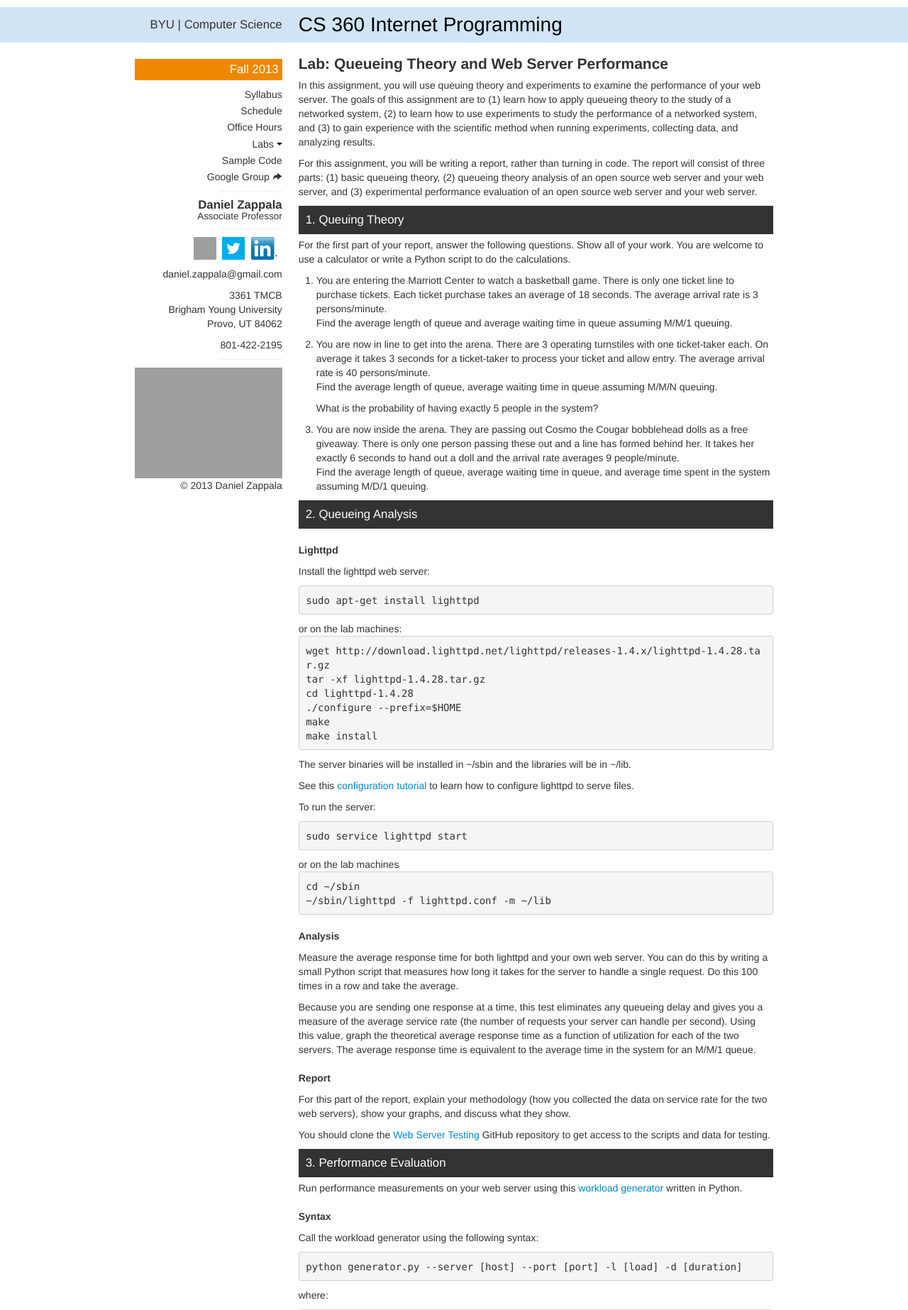
After one commit to zappala/cs360-web, a Flask app: template templates/fall-2013/labs/queueing-theory.html in a window 1280 px wide. The commit adds this page. Shown: the top 1846 px of the page at 71% size. Run offline with Flask 2, Linux system fonts and the light colour scheme; the template is opened without the code that fills it, so the values that code supplies are empty; some libraries are stand-ins or nearby versions; grey boxes are pictures that could not be loaded.

Commit message:
Added queueing theory lab for Fall 2013.

```diff
--- /dev/null
+++ b/templates/fall-2013/labs/queueing-theory.html
@@ -0,0 +1,303 @@
+{% extends "fall-2013/sidebar.html" %}
+
+{% block page %}
+
+<div class="text">
+  <div class="row-fluid">
+    <div class="span12">
+      <h1 class="top">Lab: Queueing Theory and Web Server Performance</h1>
+
+      <p>In this assignment, you will use queuing theory and experiments to
+	examine the performance of your web server.  The goals of this
+	assignment are to (1) learn how to apply queueing theory to the study
+	of a networked system, (2) to learn how to use experiments to study
+	the performance of a networked system, and (3) to gain experience with
+	the scientific method when running experiments, collecting data, and
+	analyzing results.</p>
+
+      <p>For this assignment, you will be writing a report, rather than
+	turning in code.  The report will consist of three parts: (1) basic
+	queueing theory, (2) queueing theory analysis of an open source web
+	server and your web server, and (3) experimental performance
+	evaluation of an open source web server and your web server.</p>
+
+      <h2>1. Queuing Theory</h2>
+
+      <p>For the first part of your report, answer the following
+	questions. Show all of your work. You are welcome to use a calculator
+	or write a Python script to do the calculations.</p>
+
+      <ol>
+
+	<li>You are entering the Marriott Center to watch a basketball game.
+	  There is only one ticket line to purchase tickets.  Each ticket
+	  purchase takes an average of 18 seconds. The average arrival rate is 3
+	  persons/minute.
+
+	  <p>Find the average length of queue and average waiting time in queue
+	    assuming M/M/1 queuing.</p>
+
+	</li>
+
+	<li>You are now in line to get into the arena.  There are 3 operating
+	  turnstiles with one ticket-taker each.  On average it takes 3 seconds
+	  for a ticket-taker to process your ticket and allow entry. The average
+	  arrival rate is 40 persons/minute.
+
+	  <p>Find the average length of queue, average waiting time in queue
+	    assuming M/M/N queuing.</p>
+
+	  <p>What is the probability of having exactly 5 people in the system?</p>
+
+	</li>
+
+	<li>You are now inside the arena.  They are passing out Cosmo the
+	  Cougar bobblehead dolls as a free giveaway.  There is only one person
+	  passing these out and a line has formed behind her.  It takes her
+	  exactly 6 seconds to hand out a doll and the arrival rate averages 9
+	  people/minute.
+
+	  <p>Find the average length of queue, average waiting time in queue,
+	    and average time spent in the system assuming M/D/1 queuing.</p>
+
+	</li>
+
+      </ol>
+
+      <h2>2. Queueing Analysis</h2>
+
+      <h3>Lighttpd</h3>
+
+      <p>Install the lighttpd web server:</p>
+
+<pre>
+sudo apt-get install lighttpd
+</pre>
+
+      or on the lab machines:
+
+<pre>
+wget http://download.lighttpd.net/lighttpd/releases-1.4.x/lighttpd-1.4.28.tar.gz
+tar -xf lighttpd-1.4.28.tar.gz
+cd lighttpd-1.4.28
+./configure --prefix=$HOME
+make
+make install
+</pre>
+
+      <p>The server binaries will be installed in ~/sbin and the libraries
+	will be in ~/lib.</p>
+
+      <p>See this
+
+	<a href="http://redmine.lighttpd.net/projects/lighttpd/wiki/TutorialConfiguration">configuration tutorial</a>
+
+	to learn how to configure lighttpd to serve files.</p>
+
+      <p>To run the server:</p>
+
+<pre>
+sudo service lighttpd start
+</pre>
+
+      or on the lab machines
+
+<pre>
+cd ~/sbin
+~/sbin/lighttpd -f lighttpd.conf -m ~/lib
+</pre>
+
+      <h3>Analysis</h3>
+
+      <p>Measure the average response time for both lighttpd and your own web server. You can do this
+	by writing a small Python script that measures how long it takes for the server to handle a single request.
+	Do this 100 times in a row and take the average.</p>
+
+      <p>Because you are sending one response at a time, this test
+	eliminates any queueing delay and gives you a measure of the average
+	service rate (the number of requests your server can handle per
+	second).  Using this value, graph the theoretical average response
+	time as a function of utilization for each of the two servers. The
+	average response time is equivalent to the average time in the system
+	for an M/M/1 queue.</p>
+
+      <h3>Report</h3>
+
+      <p>For this part of the report, explain your methodology (how you
+	collected the data on service rate for the two web servers), show your
+	graphs, and discuss what they show.</p>
+
+      <p>You should clone
+	the <a href="https://github.com/zappala/web-server-testing">Web
+	Server Testing</a> GitHub repository to get access to the
+	scripts and data for testing.</p>
+
+      <h2>3. Performance Evaluation</h2>
+
+      <p>Run performance measurements on your web server using this
+
+	<a href="https://github.com/zappala/web-server-testing/blob/master/tests/generator.py">workload
+	generator</a>
+
+	written in Python.</p>
+
+      <h3>Syntax</h3>
+
+      <p>Call the workload generator using the following syntax:</p>
+
+<pre>
+python generator.py --server [host] --port [port] -l [load] -d [duration]
+</pre>
+
+      <p>where:</p>
+
+<pre>
+[host]     -- the hostname where your server is running (default localhost)
+[port]     -- the port your server is listening on (default 80)
+[load]     -- the average load in clients per second (default 1)
+[duration] -- the duration of the test in seconds (default 1)
+</pre>
+
+      <p>For example:</p>
+
+<pre>
+python generator.py --port 8000 -l 10 -d 30
+</pre>
+
+      <p>will generate 10 clients per second, for 30 seconds, accessing
+	the web server on localhost at port 8000.</p>
+
+      <h3>Web Server Configuration</h3>
+
+      <p>The generator will make requests for a set of 1000 files
+	stored in the root directory configured for your web server.
+
+	Use the files in
+	the <a href="https://github.com/zappala/web-server-testing/tree/master/www">www
+	directory</a> for load testing. Use
+	this <a href="https://github.com/zappala/web-server-testing/blob/master/tests/web.conf">web.conf</a>
+	configuration file, which sets <u>default</u> to use the www
+	directory, assuming your web server handles relative paths
+	properly.</p>
+
+      <h3>How The Generator Works</h3>
+
+      <p>The workload generator creates sessions that access the web server;
+	each session represents one user downloading one object from the web
+	server. The number of sessions the generator creates is determined by
+	the load parameter you supply. The load is an average of an
+	exponential distribution, given in units of sessions per second. The
+	generator will continually spawn threads, one per session, at the rate
+	given by the load parameter, for the duration specified.</p>
+
+      <p>Each time a session starts, it chooses a file to download from the
+	server, named /file000.txt to /file999.txt. The session chooses a file
+	from a Zipf popularity matrix, with alpha equal to 1. The sizes of the
+	1000 files are generated by the
+
+	<a href="https://github.com/zappala/web-server-testing/blob/master/tests/files.py">files.py</a>
+
+	Python script, which uses a Pareto distribution with alpha equal to 3
+	and beta equal to 5 KB (5120 bytes).</p>
+
+      <h3>Output</h3>
+
+      <p>When the script runs, each session generates output with the format:</p>
+
+<pre>
+[sessionID] [URI] [status] [bytes] [seconds]
+</pre>
+
+      <p>where:</p>
+
+      <ul>
+	<li>[sessionID] is a unique identifier for the session</li>
+	<li>[URI] is the URI of the file downloaded</li>
+	<li>[status] is the status phrase returned by the server</li>
+	<li>[bytes] is the number of bytes downloaded</li>
+	<li>[seconds] is the time it took to download the URI, in seconds</li>
+      </ul>
+
+      <h3>Experiments</h3>
+
+      <p>Run a set of experiments using the workload generator on both your
+	web server and lighttpd.  See if you can get the same result as
+	the theoretical graph you created in part 2.</p>
+
+      <ol>
+
+	<li>Setup your web server and lighttpd so that they are running
+	  on the same machine. Run the workload generator.</li>
+
+	<li>Using the workload generator, run separate experiments with ten
+	  different loads on both your web server and lighttpd.  Use
+	  loads that are spread across different regions of the graph from part
+	  2.  Have each experiment last 30 seconds.</li>
+
+	<li>Collect the output of each experiment into a separate file.  Be
+	  sure to name them properly, e.g. web-[server]-[load].txt, where
+	  [server] is the name of the server, and [load] is the load used.</li>
+
+      </ol>
+
+      <h3>Analysis</h3>
+
+      <p>Using the data you collect, write a Python script to create a
+	box plot of the response time as a function of utilization.
+	On the same graph, plot the theoretical line from Part 2.</p>
+
+      <p>When creating graphs, do not use any data that includes errors, for
+	example a connection timed out or socket errors.  Use load levels for
+	which there are no errors.</p>
+
+      <h3>Report</h3>
+
+      <p>For this part of the report, explain your methodology (how you ran
+	the experiments and collected data), show your graphs, and discuss
+	what they show. Be sure to refer to the graphs in your report, for
+	example "Figure 1 shows that ..."  Explain how well the experiments
+	match the theoetical results, and discuss any differences you see.
+	Discuss the difference in performance between the two servers.</p>
+
+      <h2>4. Conclusion</h2>
+
+      <p>Write a one or two paragraph conclusion, explaining what you have
+	learned and what you could do in the future to explore this topic
+	further.</p>
+
+      <h2>Extra Credit</h2>
+
+      <p>For extra credit, include the same comparision for
+      the <a href="http://wiki.nginx.org/Main">nginx</a> web server.</p>
+
+      <h2>Submission</h2>
+
+      <p>Submit a PDF of your report using
+	<a href="http://learningsuite.byu.edu">learningsuite.byu.edu</a>.
+      </p>
+
+      <h2>Grading</h2>
+
+      <p>The report for this assignment is worth 150 points, using the
+	following scale:</p>
+
+      <ul>
+	<li>Theory: 30 points</li>
+	<li>Analysis: 30 points</li>
+	<li>Experiments: 60 points</li>
+	<li>Overall Clarity of Report: 30 points</li>
+	<li>Extra Credit: 15 points</li>
+      </ul>
+
+      <p>Be sure to use a clear, scientific style. Each paragraph
+      should begin with a topic sentence, and the remaining sentences
+      should support this topic. Use "we" and not "I". Use the active
+      voice, e.g. "Figure 1 shows...". Label each figure and refer to
+      the figure by number when discussing your results. Be sure all
+      graphs have accurate labels.</p>
+
+    </div>
+  </div>
+</div>
+
+{% endblock %}
--- a/templates/fall-2013/sidebar.html
+++ b/templates/fall-2013/sidebar.html
@@ -23,6 +23,7 @@ Fall 2013
 	<li><a href={{url_for("show",directory="fall-2013/labs",page="threaded-messaging-service")}}>Threaded Messaging Service</a></li>
 	<li><a href={{url_for("show",directory="fall-2013/labs",page="download-accelerator")}}>Download Accelerator</a></li>
 	<li><a href={{url_for("show",directory="fall-2013/labs",page="web-server")}}>Web Server</a></li>
+	<li><a href={{url_for("show",directory="fall-2013/labs",page="queueing-theory")}}>Queueing Theory</a></li>
       </ul>
     </div>
   </li>
```
